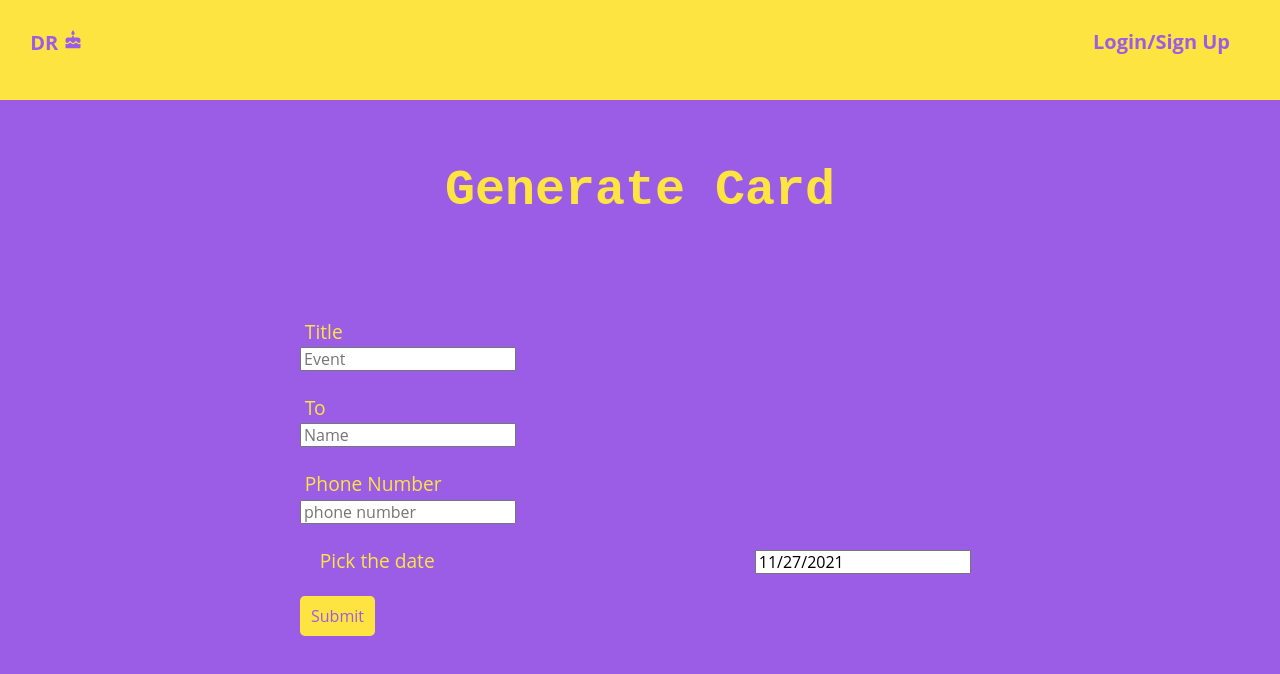
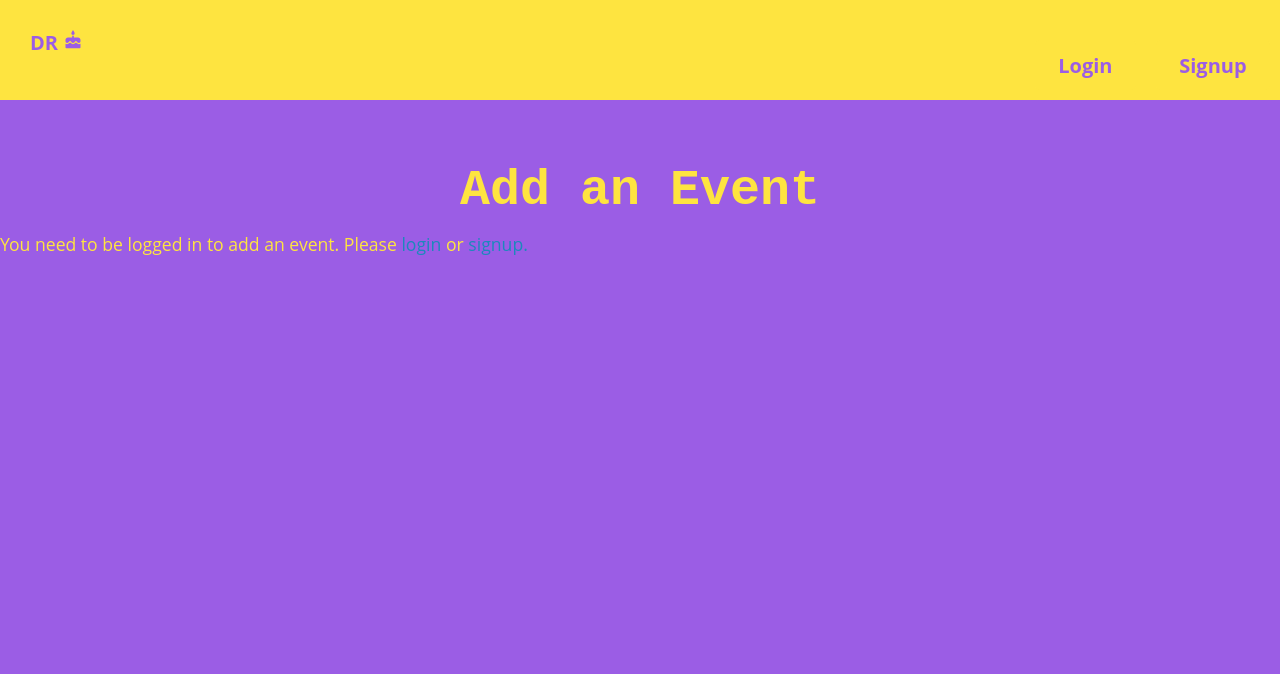
Before and after one commit to kabaothao/Days-to-Remember, a React (Create React App) app in the folder client/: page / in a window 1280 px wide. Shown: the top 674 px of the page. Built offline with nearby package versions, Linux system fonts and the light colour scheme.

Commit message:
Updated navbar and more

```diff
--- a/client/src/components/Navbar.css
+++ b/client/src/components/Navbar.css
@@ -12,6 +12,11 @@
     padding-right: 50px;
     color: #9b5de5;
 }
+.link{
+    color: #9b5de5;
+
+
+}
 
 /* svg {
     font-size: xx-large;
--- a/client/src/components/Navbar.js
+++ b/client/src/components/Navbar.js
@@ -1,5 +1,5 @@
 import React, { useState } from 'react';
-// import { Link } from 'react-router-dom';
+import { Link } from 'react-router-dom';
 import { Navbar,Container, Nav, Modal, Tab } from 'react-bootstrap';
 import "./Navbar.css";
 import { MdCake } from "react-icons/md";
@@ -9,6 +9,10 @@ import { MdCake } from "react-icons/md";
 import Auth from '../utils/auth';
 
 const AppNavbar = () => {
+  const logout = (event) => {
+    event.preventDefault();
+    Auth.logout();
+  };
   // set modal display state
   const [showModal, setShowModal] = useState(false);
 
@@ -16,17 +20,32 @@ const AppNavbar = () => {
     <>
       <Navbar className="nav" fixed="top">
         <Container>
-          <Navbar.Brand>DR < MdCake /> </Navbar.Brand>
+          <Navbar.Brand>
+            DR <MdCake />{" "}
+          </Navbar.Brand>
         </Container>
         {/* if user is logged in show saved books and logout */}
         {Auth.loggedIn() ? (
           <>
-          <Nav.Item>
-            <Nav.Link onClick={Auth.logout}>Logout</Nav.Link>
-          </Nav.Item>
+            <Nav.Item>
+              <Link className="text-light" to="/events">
+                <div className="link">Saved Events</div>
+              </Link>
+            </Nav.Item>
+            <Nav.Item>
+              <Nav.Link onClick={Auth.logout}>Logout</Nav.Link>
+            </Nav.Item>
           </>
         ) : (
-          <Nav.Link onClick={() => setShowModal(true)}>Login/Sign Up</Nav.Link>
+          <>
+          <Link className="btn btn-lg btn-info m-2" to="/login">
+            Login
+          </Link>
+          <Link className="btn btn-lg btn-light m-2" to="/signup">
+            Signup
+          </Link>
+        </>
+
         )}
       </Navbar>
     </>
--- a/client/src/pages/AllUserEvents/AllUserEvents.css
+++ b/client/src/pages/AllUserEvents/AllUserEvents.css
@@ -30,6 +30,7 @@ body {
   text-align: center;
   min-width: auto;
   padding: 5px;
+  box-shadow: 0 2px 2px 2px;
 }
 .event-title {
   font-size: 20px;
--- a/client/src/pages/HomePage/HomePage.js
+++ b/client/src/pages/HomePage/HomePage.js
@@ -1,18 +1,16 @@
 import React, { useState, useEffect } from "react";
 import "./HomePage.css";
-// import userForm from '../userForm/userForm';
-import { Form, Button, Row, Col, FloatingLabel } from "react-bootstrap";
+import { Form, Button, Row, Col } from "react-bootstrap";
+import { Link } from "react-router-dom";
 import DatePicker from "react-datepicker";
 import "react-datepicker/dist/react-datepicker.css";
 import { useMutation } from "@apollo/client";
 import { ADD_EVENT } from "../../utils/mutations";
 import { QUERY_EVENTS, GET_ME } from "../../utils/queries";
 
+import Auth from "../../utils/auth";
 
-// import Auth from '../utils/auth';
-
-const HomePage = () => {
-
+const HomePage = ({ title, name, phoneNum, date }) => {
   //for datepicker
   const [startDate, setStartDate] = useState(new Date());
 
@@ -49,43 +47,39 @@ const HomePage = () => {
   const handleFormSubmit = async (event) => {
     event.preventDefault();
 
-    // console.log(event.target.event.value);
-    // console.log(event.target.toName.value);
-    // console.log(event.target.phoneNumber.value);
-    // console.log(event.target.date.value);
+    console.log(event.target.event.value);
+    console.log(event.target.toName.value);
+    console.log(event.target.phoneNumber.value);
+    console.log(event.target.date.value);
 
-    const saveInput = {
-      title: event.target.event.value,
-      name: event.target.toName.value,
-      phoneNum: event.target.phoneNumber.value,
-      date: event.target.date.value
-    };
-    console.log(saveInput);
+    // const eventDetails = {
+    //   title: event.target.event.value,
+    //   name: event.target.toName.value,
+    //   phoneNum: event.target.phoneNumber.value,
+    //   date: event.target.date.value
+    // };
+    // console.log(saveInput);
     // SetSaveInput({...eventDetails});
-    // console.log(SaveInput);
+    // console.log(eventDetails);
 
     try {
       const { data } = await addEvent({
         variables: {
-          title: event.target.event.value,
-          name: event.target.toName.value,
-          phoneNum: event.target.phoneNumber.value,
-          date: event.target.date.value
-
-          // events: {...eventDetails}
-
-          // eventAuthor: Auth.getProfile().data.username,
+          title,
+          name,
+          phoneNum,
+          date,
+          usernameEvent: Auth.getProfile().data.username,
         },
       });
+      console.log(data);
 
-      console.log("Input Data", saveInput);
-
-      SetSaveInput({
-        title: "",
-        name: "",
-        phoneNum: "",
-        date: "",
-      });
+      // SetSaveInput({
+      //   title: "",
+      //   name: "",
+      //   phoneNum: "",
+      //   date: "",
+      // });
     } catch (err) {
       console.error(err);
     }
@@ -93,38 +87,62 @@ const HomePage = () => {
 
   const handleChange = (event) => {
     const { name, value } = event.target;
-    // if (name === 'saveInput' ) {
-    //   SetSaveInput(value);
-    // }
-    SetSaveInput(saveInput => ({...saveInput, [event.target.name]: event.target.value}))
+    if (name === "title") {
+      SetSaveInput(value);
+    } else if (name === "name") {
+      SetSaveInput(value);
+    } else if (name === "phoneNum") {
+      SetSaveInput(value);
+    } else if (name === "date") {
+      SetSaveInput(value);
+    }
+    console.log(event.target.name.value);
+    return;
   };
 
   return (
     <div className="home-page">
       <div className="home-page-wrapper">
-        <h3 className="dtr">Generate Card</h3>
-
+        <h3 className="dtr">Add an Event</h3>
+        {Auth.loggedIn() ? (
+          <>
             {/* User Form Beginning */}
             <div className="form">
               <Form className="formWrapper" onSubmit={handleFormSubmit}>
-            <Form.Group as={Row} className="mb-3" controlId="formHorizontalTo">
+                <Form.Group
+                  as={Row}
+                  className="mb-3"
+                  controlId="formHorizontalTo"
+                >
                   <Form.Label column lg={6}>
                     Title
                   </Form.Label>
                   <Col sm={10}>
-                <Form.Control type="input" name="event" onChange={handleChange} placeholder="Event"
-                // value={saveInput.title}
+                    <Form.Control
+                      type="input"
+                      name="event"
+                      onChange={handleChange}
+                      placeholder="Event"
+                      // value={SaveInput}
                     />
                   </Col>
                 </Form.Group>
 
-            <Form.Group as={Row} className="mb-3" controlId="formHorizontalTo">
+                <Form.Group
+                  as={Row}
+                  className="mb-3"
+                  controlId="formHorizontalTo"
+                >
                   <Form.Label column lg={6}>
                     To
                   </Form.Label>
                   <Col sm={10}>
-                <Form.Control type="input" name="toName" onChange={handleChange} placeholder="Name"
-                // value={saveInput.name}
+                    <Form.Control
+                      type="input"
+                      name="toName"
+                      onChange={handleChange}
+                      placeholder="Name"
+                      // value={SaveInput.name}
                     />
                   </Col>
                 </Form.Group>
@@ -143,7 +161,7 @@ const HomePage = () => {
                       name="phoneNumber"
                       onChange={handleChange}
                       placeholder="phone number"
-                  // value={saveInput.phoneNum}
+                      // value={SaveInput.phoneNum}
                     />
                   </Col>
                 </Form.Group>
@@ -154,19 +172,10 @@ const HomePage = () => {
                 <DatePicker
                   name="date"
                   selected={startDate}
-              onChange={(date) => setStartDate(date)}
-              // onChange={handleChange}
-              // value={saveInput.date}
+                  // onChange={(date) => setStartDate(date)}
+                  onChange={handleChange}
+                  // value={SaveInput.date}
                 />
-
-            {/*
-            <FloatingLabel controlId="floatingTextarea2">
-              <Form.Control
-                as="textarea"
-                placeholder="Leave a personalized message"
-                style={{ height: "100px" }}
-              />
-            </FloatingLabel> */}
 
                 <Form.Group as={Row} className="mb-3">
                   <Col sm={{ span: 10, offset: 2 }}>
@@ -176,6 +185,13 @@ const HomePage = () => {
               </Form>
             </div>
             {/* User Form End */}
+          </>
+        ) : (
+          <p>
+            You need to be logged in to add an event. Please{" "}
+            <Link to="/login">login</Link> or <Link to="/signup">signup.</Link>
+          </p>
+        )}
       </div>
     </div>
   );
```
Lines whose indentation alone changed are shown as unchanged.
